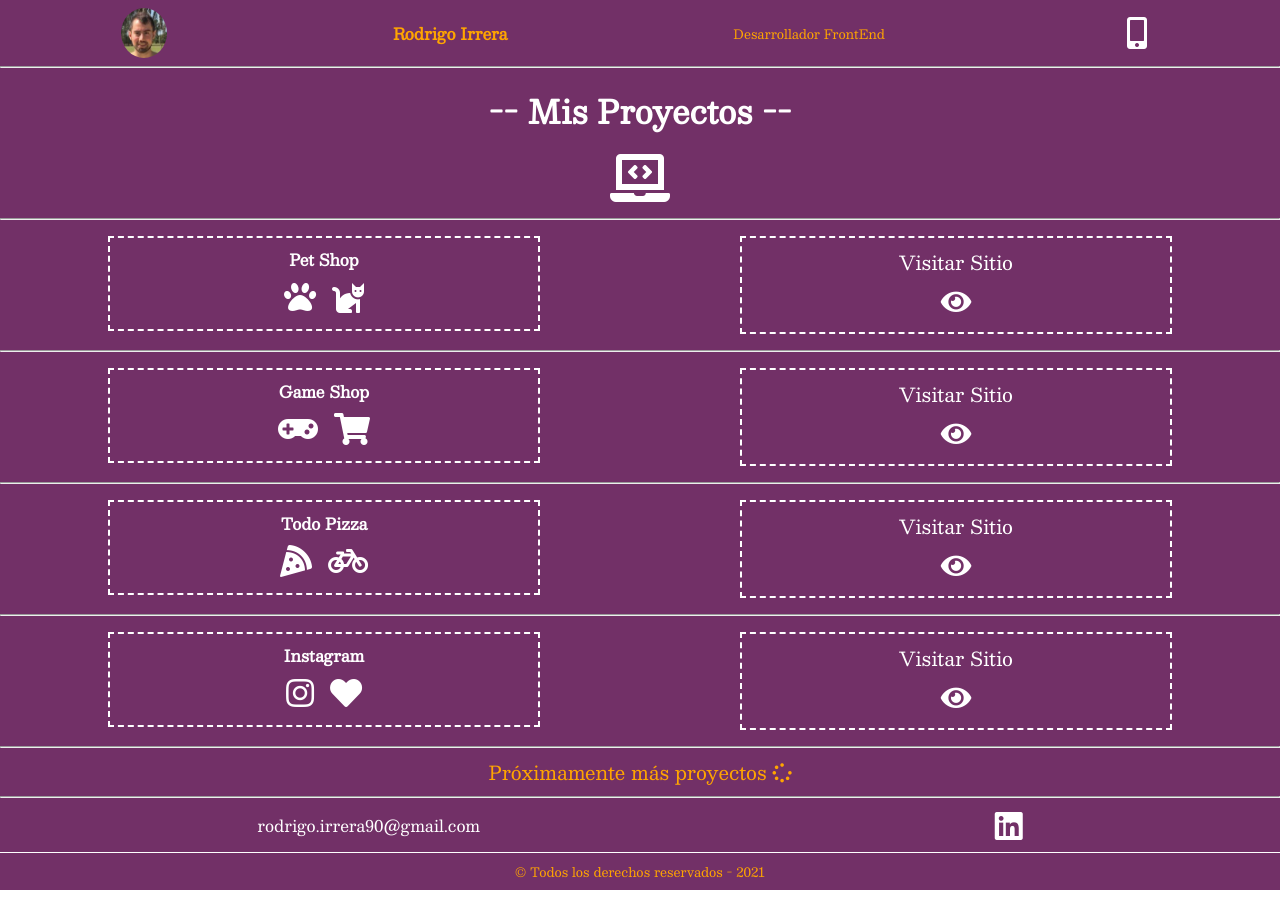
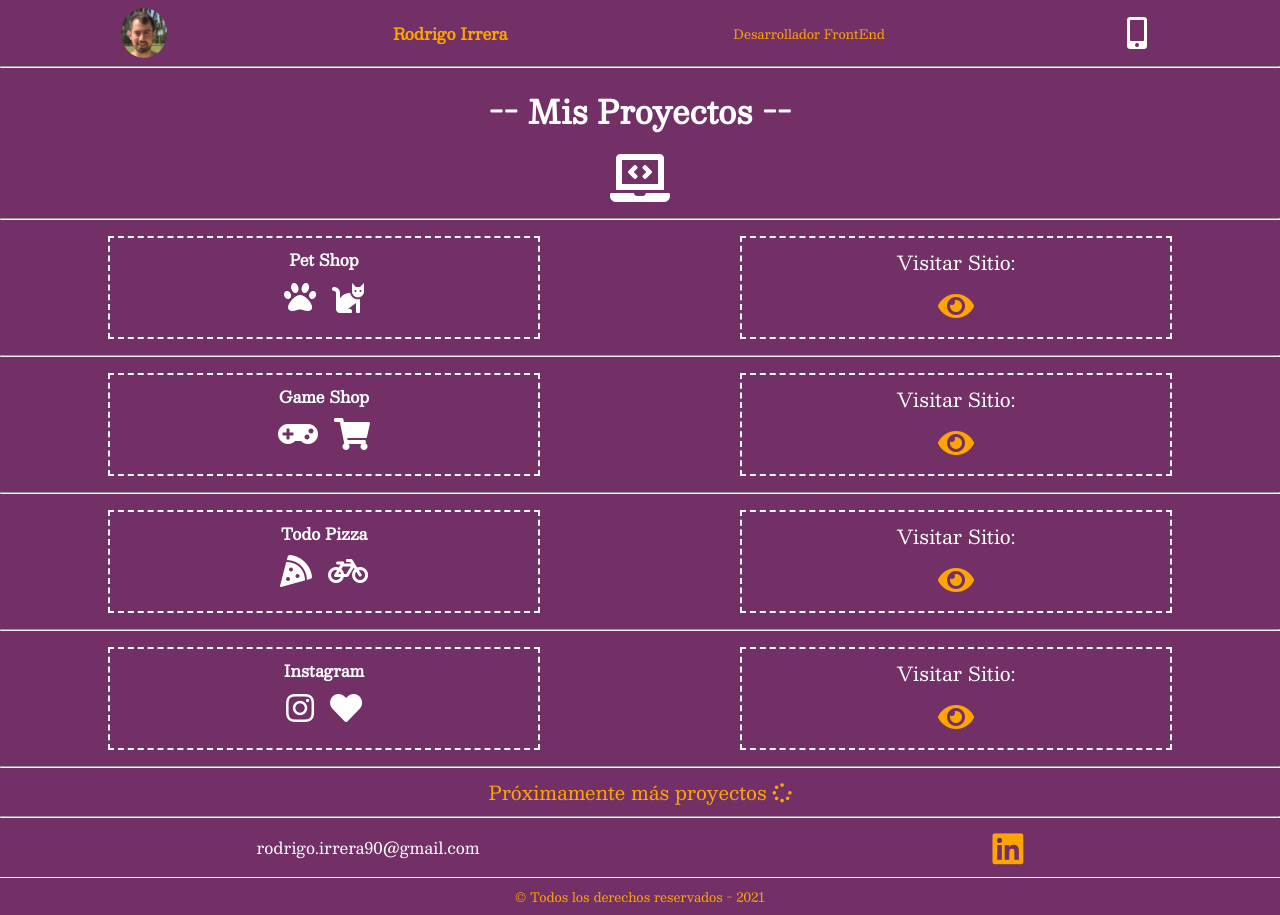
Before and after one commit to RodriIrrera/Portfolio-Rodrigo-Irrera, a plain HTML site: page index.html in a window 1280 px wide. Before the commit the page ends 890 px from the top, so only its background shows below. Drawn offline with nearby package versions, Linux system fonts and the light colour scheme.

Commit message:
ultimos cambios

```diff
--- a/css/style.scss
+++ b/css/style.scss
@@ -73,7 +73,7 @@ section {
             align-items: center;
             font-size: 1.2rem;
             color: white;
-            padding: 0.5rem;
+            padding: 0.5rem 0.5rem 1rem 0.5rem;
             border: dashed 2px white;
             .iconos {
                 display: flex;
@@ -90,18 +90,15 @@ section {
         .derecha {
             display: flex;
             flex-direction: column;
+            justify-content: center;
             align-items: center;
             font-size: 1.2rem;
             color: white;
-            padding: 0.5rem;
+            padding: 0.5rem 0.5rem 0.3rem 0.5rem;
             border: dashed 2px white;
             a {
-                font-size: 1.7rem;
-                color: white;
-                .fa-eye:hover {
+                font-size: 2rem;
                 color: orange;
-                    font-size: 2rem;
-                }
             }
         }
     }
@@ -126,12 +123,8 @@ footer {
         color: white;
     }
     a {
-        color: white;
-        font-size: 2rem;
-        .fa-linkedin:hover {
         color: orange;
         font-size: 2.2rem;
-        }
     }
     .derechos {
         text-align: center;
@@ -143,13 +136,25 @@ footer {
     }
 }
 
-
-@media  (min-width: 700px) {
+@media (min-width: 700px) {
+    section {
         .izquierda {
             width: 27rem;
             margin-right: 1rem;
         }
         .derecha {
             width: 27rem;
+            .fa-eye:hover {
+                color: orange;
+                font-size: 2.7rem;
             }
         }
+    }
+
+    footer {
+        .fa-linkedin:hover {
+            color: orange;
+            font-size: 2.7rem;
+        }
+    }
+}
--- a/index.html
+++ b/index.html
@@ -32,7 +32,7 @@
                 </div>
             </div>
             <div class="derecha">
-                <p>Visitar Sitio</p>
+                <p>Visitar Sitio:</p>
                 <a href="Pet-Shop/index.html" target="_blank"><i class="fas fa-eye"></i></a>
             </div>
         </article>
@@ -46,7 +46,7 @@
                 </div>
             </div>
             <div class="derecha">
-                <p>Visitar Sitio</p>
+                <p>Visitar Sitio:</p>
                 <a href="Game-Shop/index.html"
                 target="_blank"><i class="fas
                 fa-eye"></i></a>
@@ -62,7 +62,7 @@
                 </div>
             </div>
             <div class="derecha">
-                <p>Visitar Sitio</p>
+                <p>Visitar Sitio:</p>
                 <a href="Pizza/index.html"
                 target="_blank"><i class="fas
                 fa-eye"></i></a>
@@ -78,7 +78,7 @@
                 </div>
             </div>
             <div class="derecha">
-                <p>Visitar Sitio</p>
+                <p>Visitar Sitio:</p>
                 <a href="Instagram/"
                 target="_blank"><i class="fas
                 fa-eye"></i></a>
```
Also changed, not shown: css/style.css, 1 other file. Lines whose indentation alone changed are shown as unchanged.
